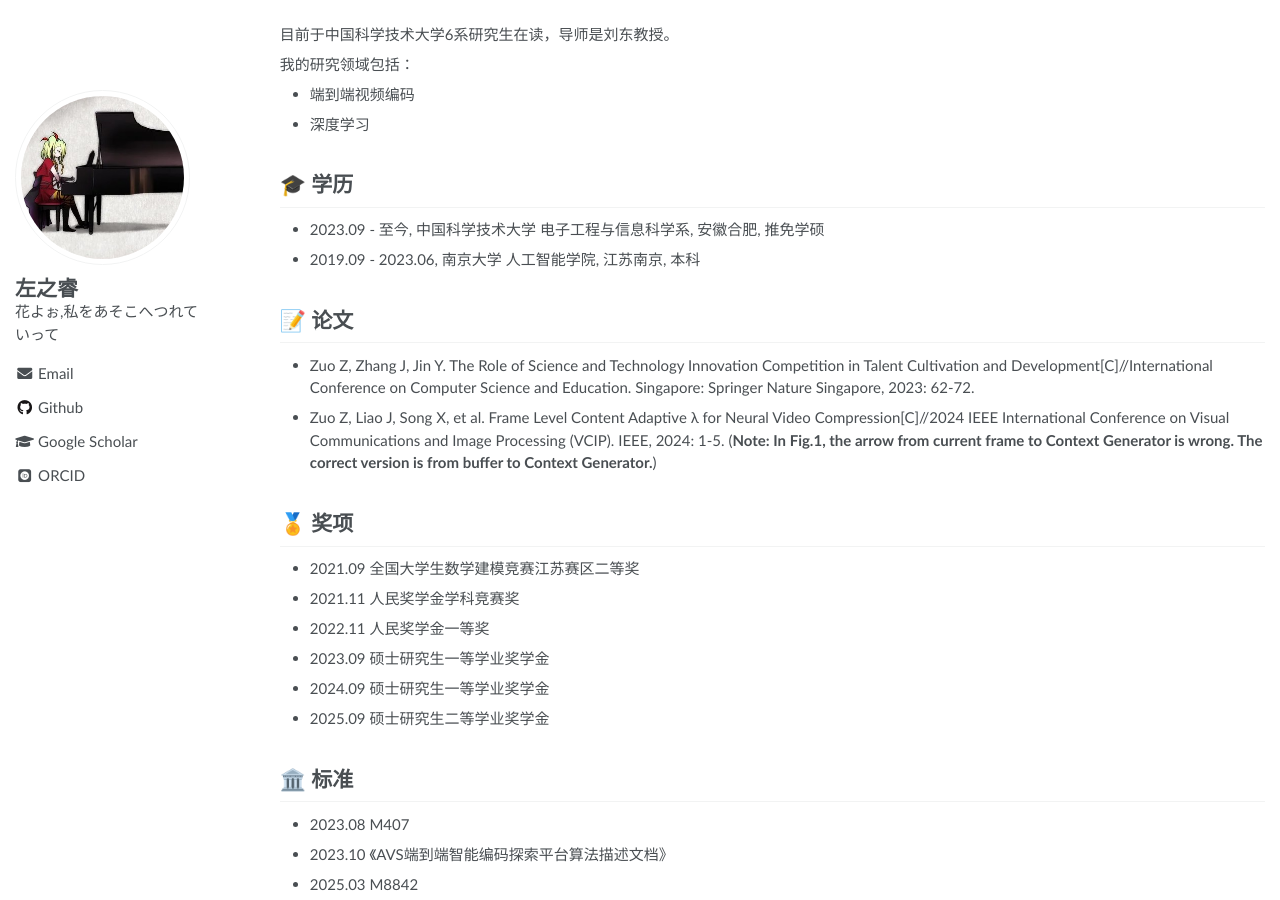
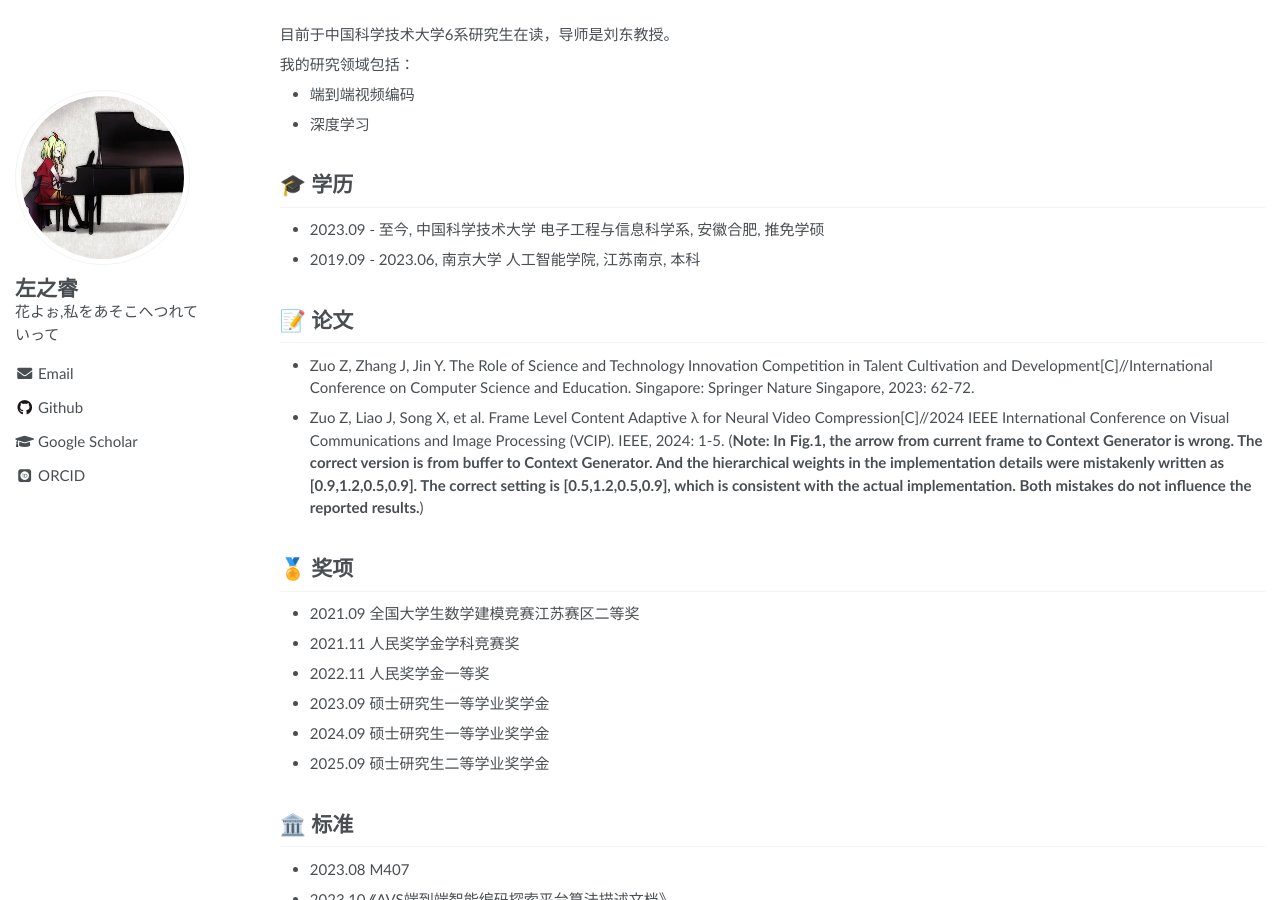
Before and after one commit to DeathPolca/DeathPolca.github.io, a Jekyll site: the page built from _pages/about.md, in a window 1280 px wide and 900 px high. Built offline with Jekyll 4.4.1, drawn with Linux system fonts in a browser that asks for light colours; some web fonts are replaced.

Commit message:
Update about.md

```diff
--- a/_pages/about.md
+++ b/_pages/about.md
@@ -37,7 +37,7 @@ redirect_from:
 
 # 📝 论文
 -	Zuo Z, Zhang J, Jin Y. The Role of Science and Technology Innovation Competition in Talent Cultivation and Development[C]//International Conference on Computer Science and Education. Singapore: Springer Nature Singapore, 2023: 62-72.
-- Zuo Z, Liao J, Song X, et al. Frame Level Content Adaptive λ for Neural Video Compression[C]//2024 IEEE International Conference on Visual Communications and Image Processing (VCIP). IEEE, 2024: 1-5. (**Note: In Fig.1, the arrow from current frame to Context Generator is wrong. The correct version is from buffer to Context Generator.**)
+- Zuo Z, Liao J, Song X, et al. Frame Level Content Adaptive λ for Neural Video Compression[C]//2024 IEEE International Conference on Visual Communications and Image Processing (VCIP). IEEE, 2024: 1-5. (**Note: In Fig.1, the arrow from current frame to Context Generator is wrong. The correct version is from buffer to Context Generator. And the hierarchical weights in the implementation details were mistakenly written as [0.9,1.2,0.5,0.9]. The correct setting is [0.5,1.2,0.5,0.9], which is consistent with the actual implementation. Both mistakes do not influence the reported results.**)
 
 
 <span class='anchor' id='-ryjx'></span>
```
